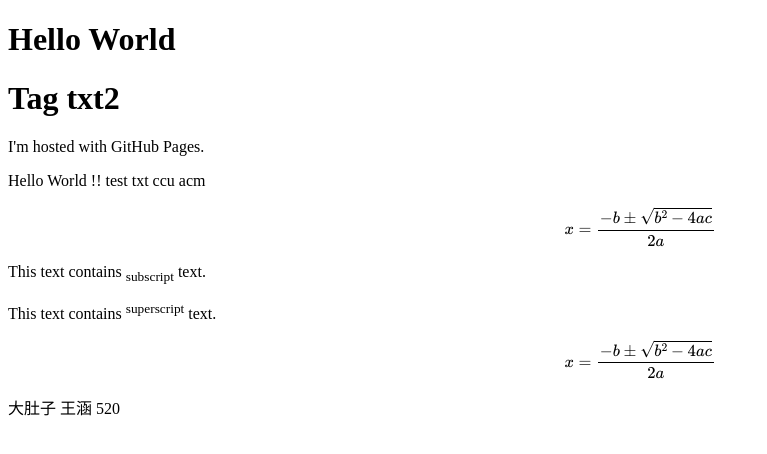
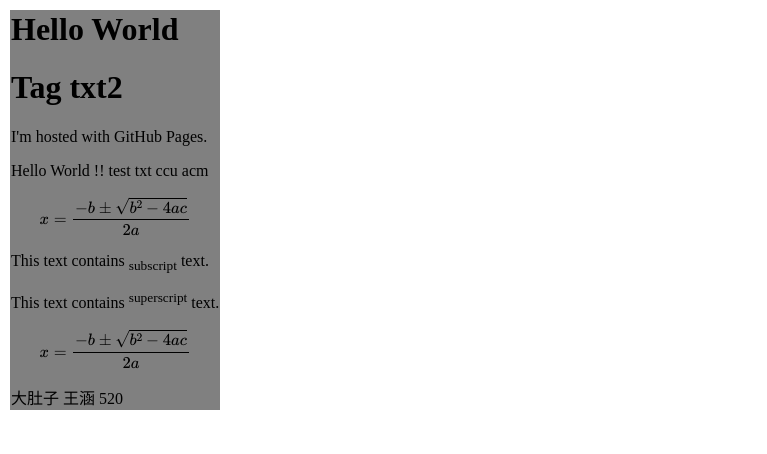
Before and after one commit to Jinde-Derrick/test-pages, a plain HTML site: page index.html in a window 1280 px wide. Shown: the whole page, without its empty margins (0-767 px from the left). Drawn offline with nearby package versions, Linux system fonts and the light colour scheme; some packages are replaced by stand-ins of ours.

Commit message:
Update index.html

```diff
--- a/index.html
+++ b/index.html
@@ -1,4 +1,6 @@
 
+
+<table><tr><td bgcolor=#808080>
 
 <!DOCTYPE html>
 <html>
```
